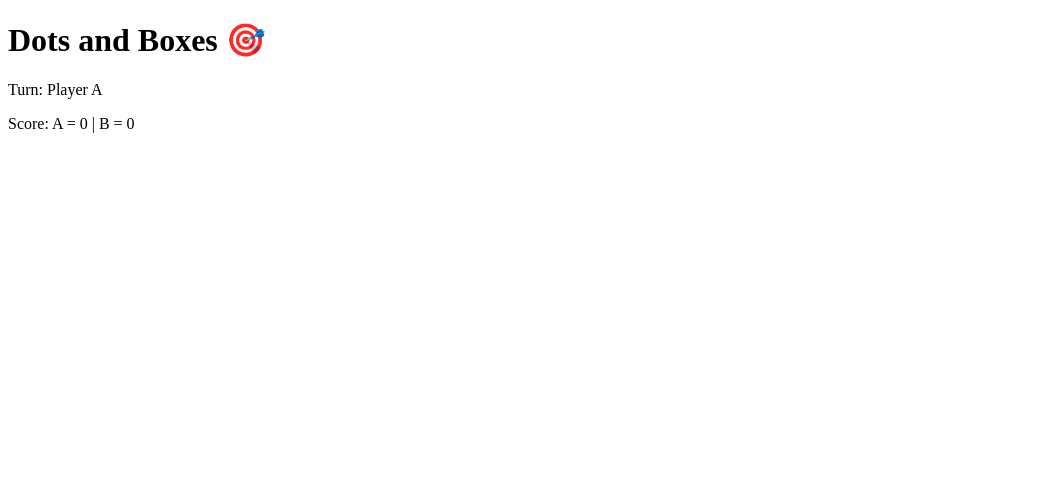
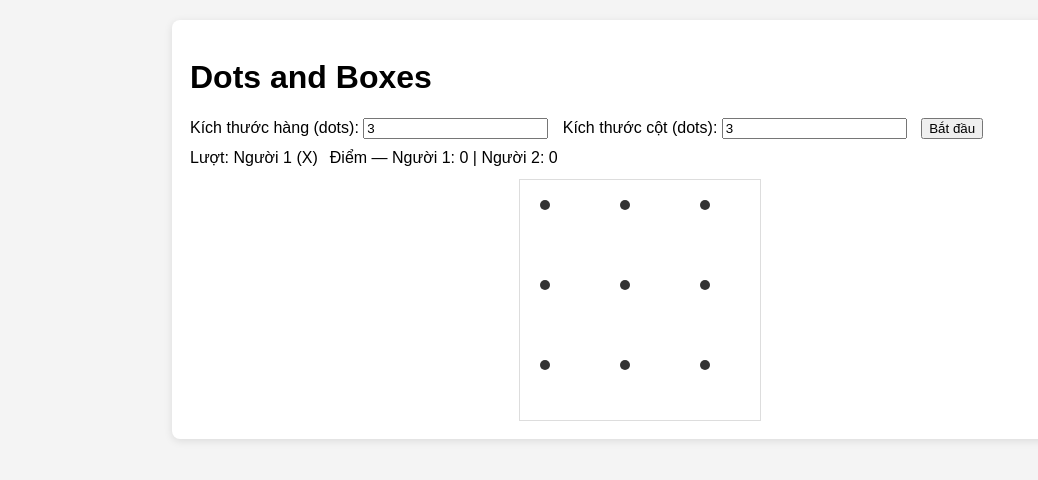
Before and after one commit to bachnguyen1867-netizen/Dots-and-Boxes, a plain HTML site: page index.html in a window 1280 px wide. Shown: the whole page, without its empty margins (0-1038 px from the left). Drawn offline with Linux system fonts and the light colour scheme.

Commit message:
Add files via upload

```diff
--- a/index.html
+++ b/index.html
@@ -1,16 +1,32 @@
-<!DOCTYPE html>
-<html lang="en">
+<!doctype html>
+<html lang="vi">
 <head>
-  <meta charset="UTF-8" />
-  <meta name="viewport" content="width=device-width, initial-scale=1.0" />
+  <meta charset="utf-8" />
+  <meta name="viewport" content="width=device-width,initial-scale=1" />
   <title>Dots and Boxes</title>
-  <link rel="stylesheet" href="style.css" />
+  <link rel="stylesheet" href="styles.css" />
 </head>
 <body>
-  <h1>Dots and Boxes 🎯</h1>
-  <p>Turn: <span id="turn">Player A</span></p>
-  <div id="board"></div>
-  <p>Score: A = <span id="scoreA">0</span> | B = <span id="scoreB">0</span></p>
+  <div class="container">
+    <h1>Dots and Boxes</h1>
+
+    <div class="controls">
+      <label>Kích thước hàng (dots): <input id="rows" type="number" min="2" value="3"></label>
+      <label>Kích thước cột (dots): <input id="cols" type="number" min="2" value="3"></label>
+      <button id="startBtn">Bắt đầu</button>
+    </div>
+
+    <div class="status">
+      <div id="turn">Lượt: Người 1 (X)</div>
+      <div id="score">Điểm — Người 1: 0 | Người 2: 0</div>
+    </div>
+
+    <div id="boardWrap">
+      <!-- board sẽ được tạo bằng JS -->
+    </div>
+
+    <div id="result" class="hidden"></div>
+  </div>
 
   <script src="script.js"></script>
 </body>
```
